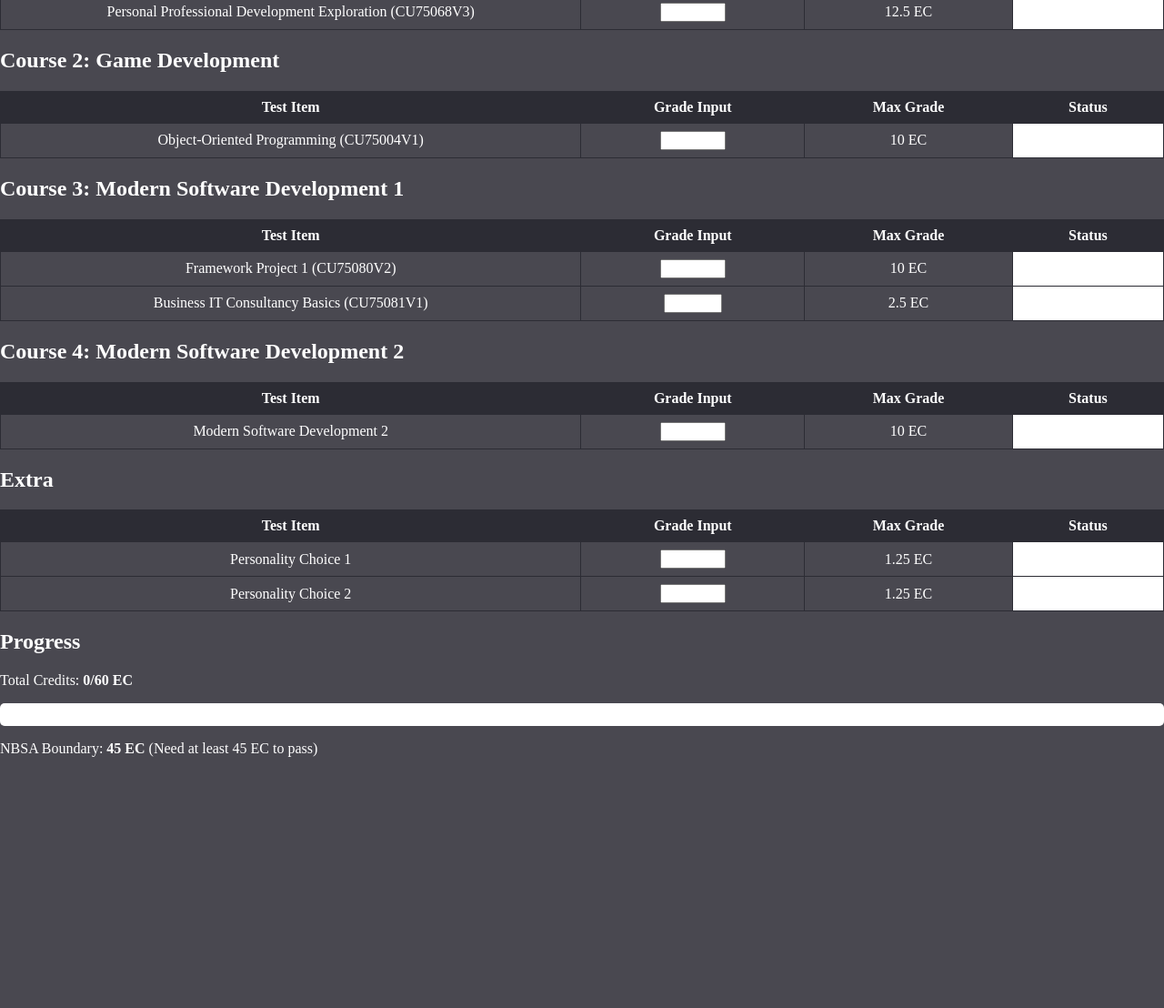
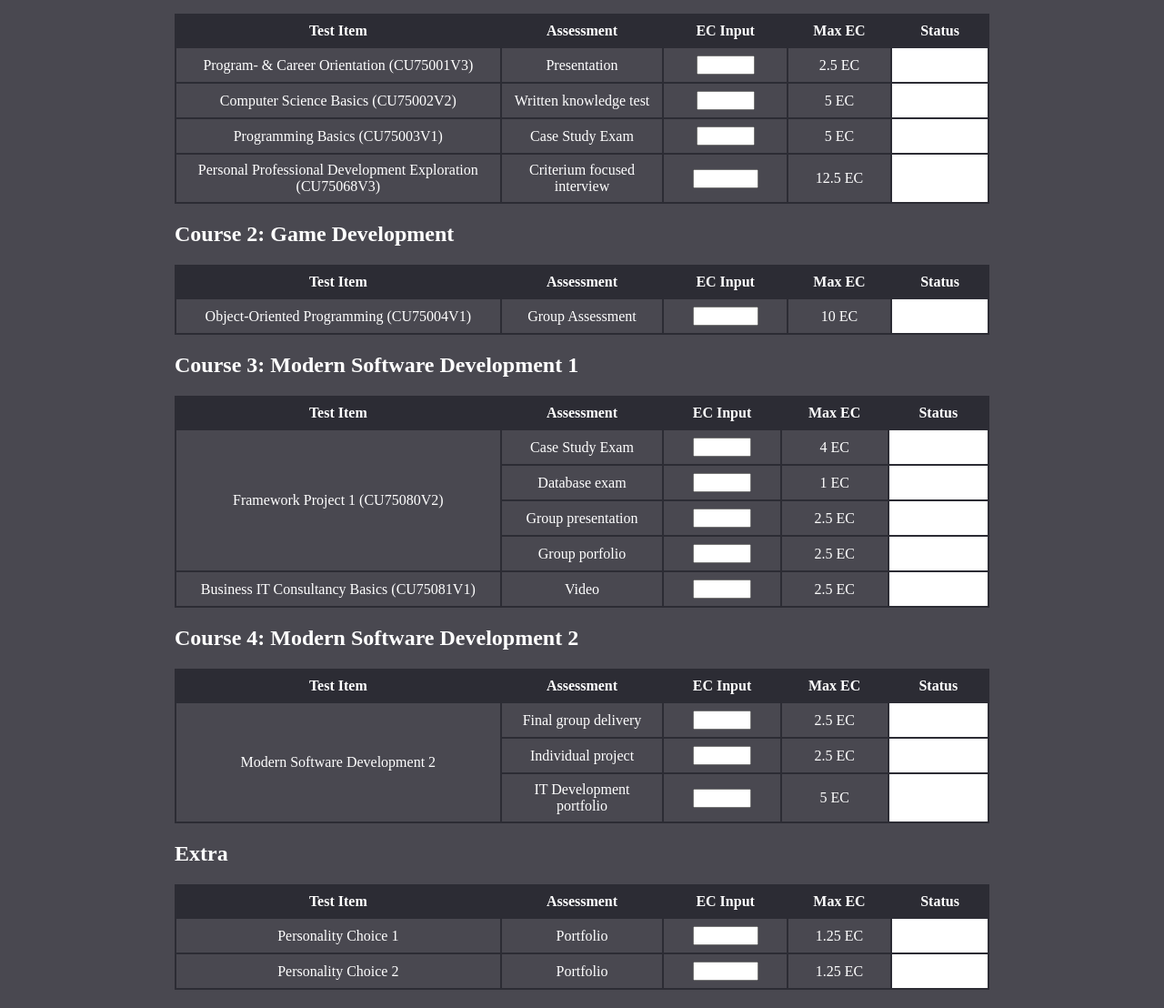
Before and after one commit to iemsel/iemsel.github.io, a plain HTML site: page dashboard.html in a window 1280 px wide. Shown: the part 328-1436 px from the top of the page at 91% size. Before the commit the page ends 1176 px from the top, so only its background shows below. Drawn offline with Linux system fonts and the light colour scheme.

Commit message:
Changed Dashboard (assements and design)

```diff
--- a/dashboard.html
+++ b/dashboard.html
@@ -1,5 +1,6 @@
 <!DOCTYPE html>
 <html lang="en">
+
 <head>
     <meta charset="UTF-8">
     <meta name="viewport" content="width=device-width, initial-scale=1.0">
@@ -7,6 +8,7 @@
     <title>My profile</title>
     <link rel="stylesheet" href="style.css">
 </head>
+
 <body>
     <nav>
         <ul>
@@ -17,37 +19,50 @@
             <li><a href="blog.html">Blog</a></li>
         </ul>
     </nav>
-    <h1>Study Monitor</h1>
+    <section class="dashboard">
+        <h1 class="center">Study Monitor</h1>
+        <hr>
+        <h2>Progress</h2>
+        <p>Total Credits: <strong id="total-credits">0/60 EC</strong></p>
+        <div class="progress-bar">
+            <div class="progress-bar-fill" id="progress-bar-fill" style="width: 0%;">0%</div>
+        </div>
+        <p>NBSA Boundary: <strong>45 EC</strong> (Need at least 45 EC to pass)</p>
 
 
         <h2>Course 1: Introduction to Computer Science</h2>
         <table>
             <tr>
                 <th class="first-column">Test Item</th>
-            <th>Grade Input</th>
-            <th>Max Grade</th>
+                <th class="second-column">Assessment</th>
+                <th>EC Input</th>
+                <th>Max EC</th>
                 <th>Status</th>
             </tr>
             <tr>
                 <td>Program- & Career Orientation (CU75001V3)</td>
+                <td>Presentation</td>
                 <td><input type="number" min="0" max="2.5" step="0.1" data-max="2.5"></td>
                 <td>2.5 EC</td>
                 <td class="pending">Pending</td>
             </tr>
             <tr>
                 <td>Computer Science Basics (CU75002V2)</td>
+                <td>Written knowledge test</td>
                 <td><input type="number" min="0" max="5" step="0.1" data-max="5"></td>
                 <td>5 EC</td>
                 <td class="pending">Pending</td>
             </tr>
             <tr>
                 <td>Programming Basics (CU75003V1)</td>
+                <td>Case Study Exam</td>
                 <td><input type="number" min="0" max="5" step="0.1" data-max="5"></td>
                 <td>5 EC</td>
                 <td class="pending">Pending</td>
             </tr>
             <tr>
                 <td>Personal Professional Development Exploration (CU75068V3)</td>
+                <td>Criterium focused interview</td>
                 <td><input type="number" min="0" max="12.5" step="0.1" data-max="12.5"></td>
                 <td>12.5 EC</td>
                 <td class="pending">Pending</td>
@@ -58,12 +73,14 @@
         <table>
             <tr>
                 <th class="first-column">Test Item</th>
-            <th>Grade Input</th>
-            <th>Max Grade</th>
+                <th class="second-column">Assessment</th>
+                <th>EC Input</th>
+                <th>Max EC</th>
                 <th>Status</th>
             </tr>
             <tr>
                 <td>Object-Oriented Programming (CU75004V1)</td>
+                <td>Group Assessment</td>
                 <td><input type="number" min="0" max="10" step="0.1" data-max="10"></td>
                 <td>10 EC</td>
                 <td class="pending">Pending</td>
@@ -74,18 +91,41 @@
         <table>
             <tr>
                 <th class="first-column">Test Item</th>
-            <th>Grade Input</th>
-            <th>Max Grade</th>
+                <th class="second-column">Assessment</th>
+                <th>EC Input</th>
+                <th>Max EC</th>
                 <th>Status</th>
             </tr>
+            <!-- First part -->
             <tr>
-            <td>Framework Project 1 (CU75080V2)</td>
-            <td><input type="number" min="0" max="10" step="0.1" data-max="10"></td>
-            <td>10 EC</td>
+                <td rowspan="4">Framework Project 1 (CU75080V2)</td>
+                <td>Case Study Exam</td>
+                <td><input type="number" min="0" max="4" step="0.1" data-max="4"></td>
+                <td>4 EC</td>
                 <td class="pending">Pending</td>
             </tr>
             <tr>
+                <td>Database exam</td>
+                <td><input type="number" min="0" max="1" step="0.1" data-max="1"></td>
+                <td>1 EC</td>
+                <td class="pending">Pending</td>
+            </tr>
+            <tr>
+                <td>Group presentation</td>
+                <td><input type="number" min="0" max="2.5" step="0.1" data-max="2.5"></td>
+                <td>2.5 EC</td>
+                <td class="pending">Pending</td>
+            </tr>
+            <tr>
+                <td>Group porfolio</td>
+                <td><input type="number" min="0" max="2.5" step="0.1" data-max="2.5"></td>
+                <td>2.5 EC</td>
+                <td class="pending">Pending</td>
+            </tr>
+            <!-- Second part -->
+            <tr>
                 <td>Business IT Consultancy Basics (CU75081V1)</td>
+                <td>Video</td>
                 <td><input type="number" min="0" max="2.5" step="0.1" data-max="2.5"></td>
                 <td>2.5 EC</td>
                 <td class="pending">Pending</td>
@@ -96,14 +136,28 @@
         <table>
             <tr>
                 <th class="first-column">Test Item</th>
-            <th>Grade Input</th>
-            <th>Max Grade</th>
+                <th class="second-column">Assessment</th>
+                <th>EC Input</th>
+                <th>Max EC</th>
                 <th>Status</th>
             </tr>
             <tr>
-            <td>Modern Software Development 2</td>
-            <td><input type="number" min="0" max="10" step="0.1" data-max="10"></td>
-            <td>10 EC</td>
+                <td rowspan="3">Modern Software Development 2</td>
+                <td>Final group delivery</td>
+                <td><input type="number" min="0" max="2.5" step="0.1" data-max="2.5"></td>
+                <td>2.5 EC</td>
+                <td class="pending">Pending</td>
+            </tr>
+            <tr>
+                <td>Individual project</td>
+                <td><input type="number" min="0" max="2.5" step="0.1" data-max="2.5"></td>
+                <td>2.5 EC</td>
+                <td class="pending">Pending</td>
+            </tr>
+            <tr>
+                <td>IT Development portfolio</td>
+                <td><input type="number" min="0" max="5" step="0.1" data-max="5"></td>
+                <td>5 EC</td>
                 <td class="pending">Pending</td>
             </tr>
         </table>
@@ -112,30 +166,28 @@
         <table>
             <tr>
                 <th class="first-column">Test Item</th>
-            <th>Grade Input</th>
-            <th>Max Grade</th>
+                <th class="second-column">Assessment</th>
+                <th>EC Input</th>
+                <th>Max EC</th>
                 <th>Status</th>
             </tr>
             <tr>
                 <td>Personality Choice 1</td>
+                <td>Portfolio</td>
                 <td><input type="number" min="0" max="1.25" step="0.1" data-max="1.25"></td>
                 <td>1.25 EC</td>
                 <td class="pending">Pending</td>
             </tr>
             <tr>
                 <td>Personality Choice 2</td>
+                <td>Portfolio</td>
                 <td><input type="number" min="0" max="1.25" step="0.1" data-max="1.25"></td>
                 <td>1.25 EC</td>
                 <td class="pending">Pending</td>
             </tr>
         </table>
+    </section>
 
-    <h2>Progress</h2>
-    <p>Total Credits: <strong id="total-credits">0/60 EC</strong></p>
-    <div class="progress-bar">
-        <div class="progress-bar-fill" id="progress-bar-fill" style="width: 0%;">0%</div>
-    </div>
-    <p>NBSA Boundary: <strong>45 EC</strong> (Need at least 45 EC to pass)</p>
 
     <script>
         function updateProgress() {
@@ -144,13 +196,13 @@
 
 
             document.querySelectorAll('input[type="number"]').forEach(input => {
-                const maxGrade = parseFloat(input.dataset.max);
-                const gradeInput = parseFloat(input.value);
+                const maxEC = parseFloat(input.dataset.max);
+                const ECInput = parseFloat(input.value);
 
-                if (gradeInput > 0) {
+                if (ECInput > 0) {
                     const statusCell = input.parentElement.nextElementSibling.nextElementSibling;
 
-                    if (gradeInput < 0.7 * maxGrade) {
+                    if (ECInput < 0.75 * maxEC) {
                         statusCell.textContent = 'Failed';
                         statusCell.className = 'failed';
                     } else {
@@ -173,4 +225,5 @@
         });
     </script>
 </body>
+
 </html>
--- a/style.css
+++ b/style.css
@@ -39,6 +39,21 @@ ol li{
     margin: 5px;
 }
 
+/* classes */
+.center{
+    text-align: center;
+}
+
+.profile{
+    display: flex;
+    justify-content: space-between;
+    margin-left: 15%;
+    margin-right: 5%;
+}
+
+.mochi-img{
+    max-width: 33%;
+}
 
 /* ids */
 #intro{
@@ -64,21 +79,13 @@ ol li{
     margin: 5%;
 }
 
-#mochi-img{
-    max-width: 33%;
-}
 
 #about-me{
     flex: 1;
     flex: 0.20;
 }
 
-#profile{
-    display: flex;
-    justify-content: space-between;
-    margin-left: 15%;
-    margin-right: 5%;
-}
+
 
 #questions{
     margin-left: 15%;
@@ -193,7 +200,11 @@ aside {
 /* end faqs */
 
 /* dashboard progress */
-
+.dashboard{
+    width:70%;
+    margin-right:auto;
+    margin-left:auto;
+}
 table {
     width: 100%;
     border-collapse: collapse;
@@ -201,7 +212,7 @@ table {
 }
 th, td {
     color: #ffffff;
-    border: 1px solid #2c2c34;
+    border: 2px solid #2c2c34;
     padding: 8px;
     text-align: center;
     max-width: 250px;
@@ -233,6 +244,9 @@ th {
     color: white;
 }
 .first-column {
-    min-width: 250px;
+    width: 40%;
+}
+.second-column {
+    width: 20%;
 }
 /* end dashboard */
```
Also changed, not shown: faq.html (+1 -1 lines), profile.html (+10 -10 lines). Lines whose indentation alone changed are shown as unchanged.
